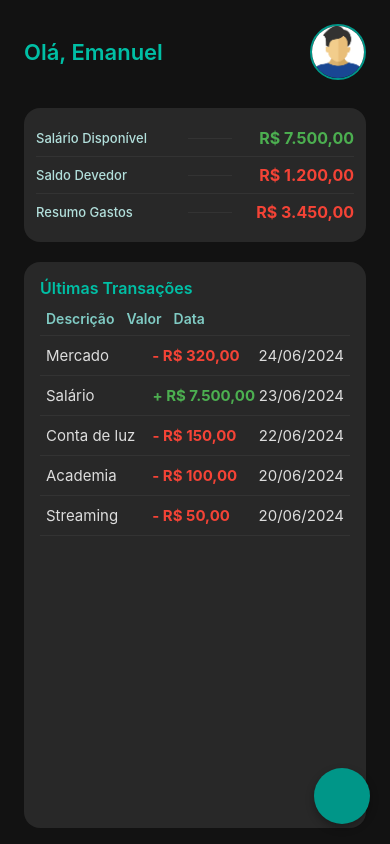
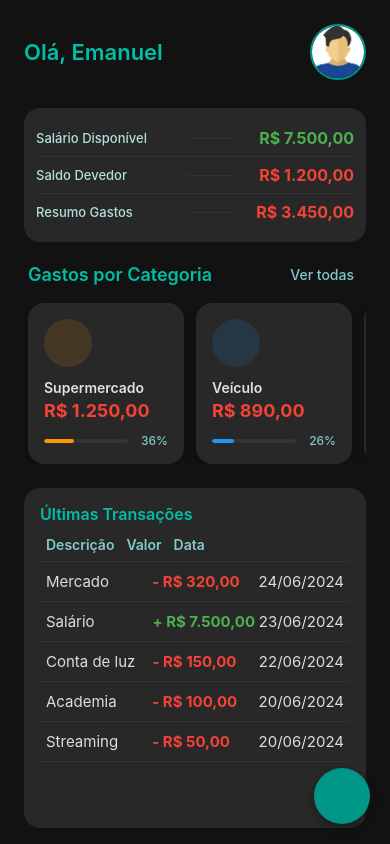
Before and after one commit to emancos/finance-control, a React Native app: screen /Dashboard in a window 390 px wide. Built offline with nearby package versions, Linux system fonts and the light colour scheme; some icons are missing.

Commit message:
refactor: add category carousel component

```diff
--- a/screens/dashboard-screen.tsx
+++ b/screens/dashboard-screen.tsx
@@ -1,10 +1,11 @@
 import { View, StyleSheet, ScrollView, SafeAreaView, TouchableOpacity } from "react-native"
-import { Plus } from "lucide-react-native"
+import { Plus, ShoppingCart, Car, UtensilsCrossed, Gamepad2, Home } from "lucide-react-native"
 
 import Header from "../components/header"
 import FinancialCards from "../components/financial-card"
 import TransactionsList from "../components/transactions-list"
 import { useNavigation } from "@react-navigation/native"
+import CategoryCarousel, { type CategoryData } from "../components/category-carousel"
 
 const DashboardScreen = () => {
   const navigation = useNavigation()
@@ -17,6 +18,49 @@ const DashboardScreen = () => {
     { title: "Salário Disponível", amount: "R$ 7.500,00", type: "positive" as const },
     { title: "Saldo Devedor", amount: "R$ 1.200,00", type: "negative" as const },
     { title: "Resumo Gastos", amount: "R$ 3.450,00", type: "negative" as const },
+  ]
+
+  const categoryData: CategoryData[] = [
+    {
+      id: "1",
+      name: "Supermercado",
+      total: "R$ 1.250,00",
+      icon: ShoppingCart,
+      color: "#ff9800",
+      percentage: 36,
+    },
+    {
+      id: "2",
+      name: "Veículo",
+      total: "R$ 890,00",
+      icon: Car,
+      color: "#2196f3",
+      percentage: 26,
+    },
+    {
+      id: "3",
+      name: "Alimentação",
+      total: "R$ 650,00",
+      icon: UtensilsCrossed,
+      color: "#4caf50",
+      percentage: 19,
+    },
+    {
+      id: "4",
+      name: "Lazer",
+      total: "R$ 420,00",
+      icon: Gamepad2,
+      color: "#e91e63",
+      percentage: 12,
+    },
+    {
+      id: "5",
+      name: "Moradia",
+      total: "R$ 240,00",
+      icon: Home,
+      color: "#9c27b0",
+      percentage: 7,
+    },
   ]
 
   const transactions = [
@@ -76,6 +120,11 @@ const DashboardScreen = () => {
     navigation.navigate("AddTransaction" as never)
   }
 
+  const handleCategoryPress = (category: CategoryData) => {
+    // TODO: Navigate to category details screen
+    console.log("Category pressed:", category.name)
+  }
+
   return (
     <SafeAreaView style={styles.container}>
       <View style={styles.dashboard}>
@@ -83,6 +132,7 @@ const DashboardScreen = () => {
 
         <ScrollView showsVerticalScrollIndicator={false} contentContainerStyle={styles.scrollContent}>
           <FinancialCards data={financialData} />
+          <CategoryCarousel categories={categoryData} onCategoryPress={handleCategoryPress} />
           <TransactionsList transactions={transactions} />
         </ScrollView>
 
```
Lines whose indentation alone changed are shown as unchanged.
